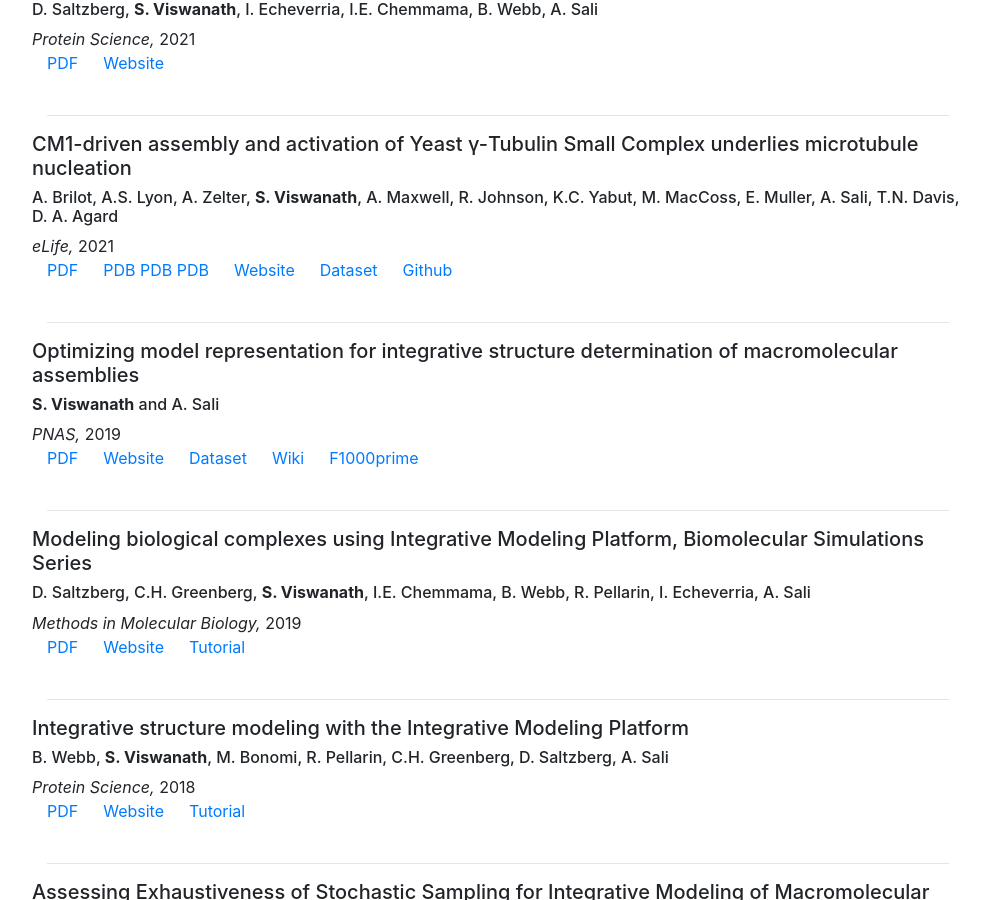
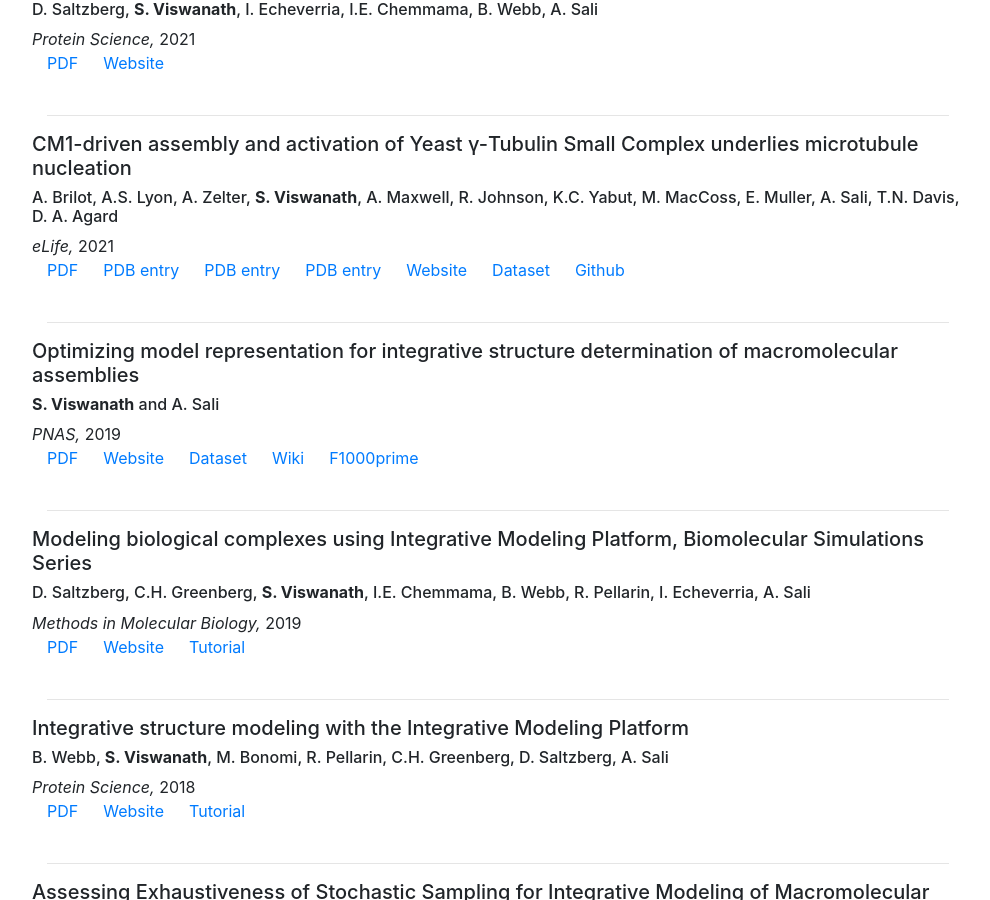
Before and after one commit to isblab/website, a Jekyll site: the page built from Publications/index.html, in a window 1280 px wide and 900 px high, scrolled down 1282 px. Shown: the whole window, without its empty margins (46-1036 px from the left). Built offline with Jekyll 4.4.1, drawn with Linux system fonts in a browser that asks for light colours.

Commit message:
changed file locs

```diff
--- a/Publications/index.html
+++ b/Publications/index.html
@@ -21,30 +21,31 @@
 
 		{% if publication.image %}
 		 <div class="row" style="padding-top: 20px; margin-top: -20px">
-			<div class="col-sm-6">
+			<div class="col-sm-6 md-5 lg-5">
 			<img class = "img-fluid" src = "{{publication.image}}" alt =  "Key Figure" style="max-height: 200px;">
     	</div>
-			<div class="col-sm-6">
+			<div class="col-sm-6 md-5 lg-5">
 		{% else  %}
 		 <div class="row" style="padding-top: 0px; margin-top: 0px">
-			<div class="col-sm-12">
+			<div class="col-sm-12 md-10 lg-10">
   	{% endif %}
+
 	<!--PDF -->
 	 <a href="{{publication.pdf}}" title =  "PDF for {{publication.title}} (opens in new tab)" target="_blank">PDF </a>&emsp;
 
 	 <!--PDBs and EMDBs - optional-->
 	 {% if publication.pdb_structures %}
 		 {% for code in publication.pdb_structures %}
-		 <a href="{{code}}" title =  "PDB structure" target="_blank">PDB </a>
+		 <a href="{{code}}" title =  "PDB structure" target="_blank">PDB entry </a>
+		 &emsp;
 		 {% endfor %}
-		 &emsp;
 	 {% endif %}
 
 	 {% if publication.emdb_structures %}
 		 {% for code in publication.emdb_structures %}
-		 <a href="{{code}}" title =  "EMDB" target="_blank">EMDB </a>
+		 <a href="{{code}}" title =  "EMDB" target="_blank">EMDB entry </a>
+		  &emsp;
 		 {% endfor %}
-		 &emsp;
 	 {% endif %}
 
 	 <!--Github - optional-->
```
